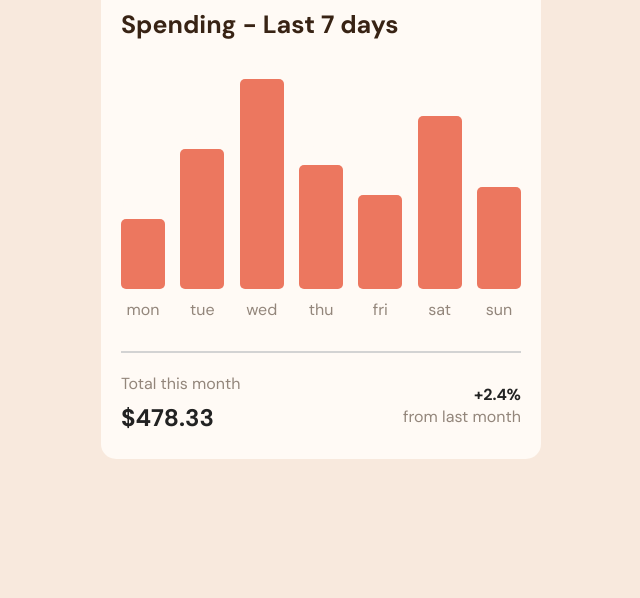
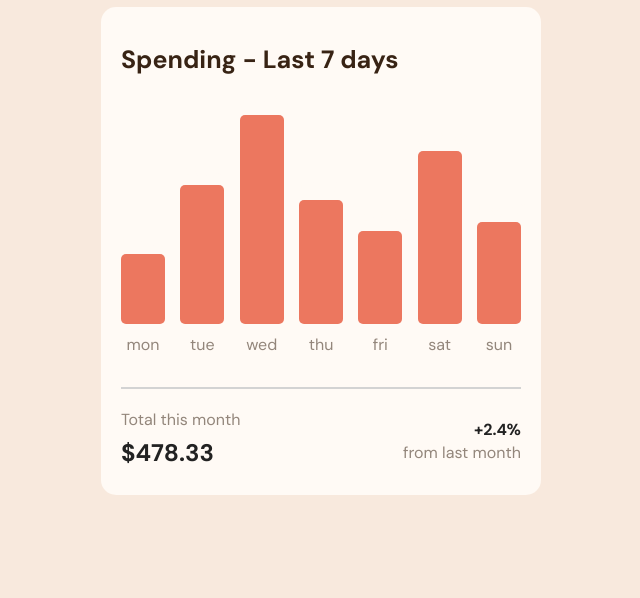
Before and after one commit to mathum49/expenses-chart, a website built with Parcel: page index.html in a window 1280 px wide. Shown: the part 202-800 px from the top of the page, without its empty margins (319-959 px from the left). Built offline with nearby package versions, Linux system fonts and the light colour scheme.

Commit message:
small layout changes

```diff
--- a/css/main.css
+++ b/css/main.css
@@ -15,6 +15,10 @@ html {
   color: #222;
   font-size: 1em;
   line-height: 1.4;
+}
+
+html, body {
+  min-height: 100vh;
 }
 
 /*
@@ -104,6 +108,9 @@ textarea {
    body{
     font-family: 'DM Sans', sans-serif;
     background-color: var(--color-cream);
+    display: flex;
+    align-items: center;
+    margin: 0;
    }
 
    header{
@@ -195,7 +202,6 @@ textarea {
      }
 
     .content{
-      padding-top: 50px;
       max-width: 500px;
       margin: auto;
     }
```
